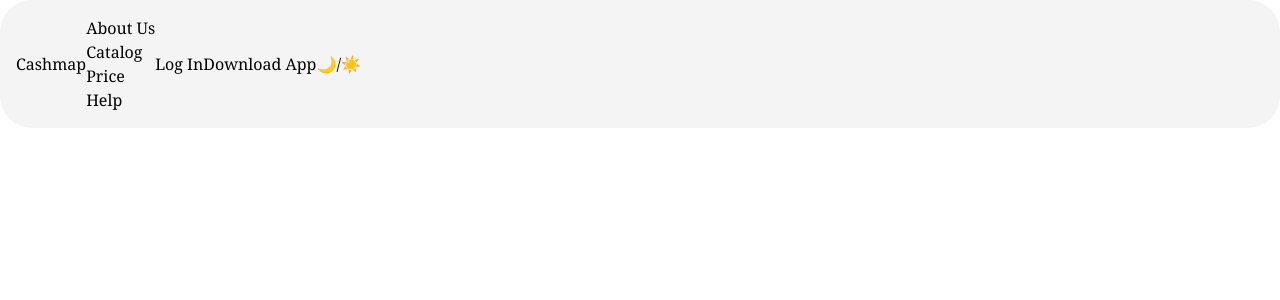
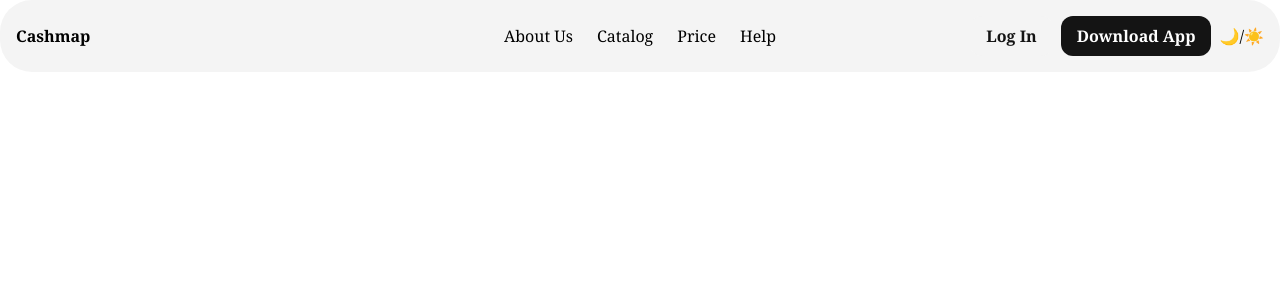
Before and after one commit to gilbertoroncanciogualteross-creator/repo-base, a React (Vite) app: page / in a window 1280 px wide. Shown: the top 300 px of the page. Built offline with nearby package versions, Linux system fonts and the light colour scheme.

Commit message:
feat: build navbar with Tailwind

```diff
--- a/src/App.jsx
+++ b/src/App.jsx
@@ -1,19 +1,27 @@
 function App() {
     return (
         <>
-            <div className="max-w-[1400px] mx-auto font-serif overflow-hidden bg-surface rounded-lg">
-                <nav className="flex items-center p-4 flex-wrap">
-                    <div className="logo">Cashmap</div>
-                    <ul className="nav-links">
+            <div className="max-w-[1400px] mx-auto font-serif overflow-hidden rounded-lg">
+                <nav className="flex items-center flex-wrap p-4 bg-surface">
+                    <div className="flex-1 font-bold">Cashmap</div>
+                    <ul className="flex gap-6">
                         <li><a href="#">About Us</a></li>
                         <li><a href="#">Catalog</a></li>
                         <li><a href="#">Price</a></li>
                         <li><a href="#">Help</a></li>
                     </ul>
-                    <div className="nav-btn">
-                        <button className="btn-inverse">Log In</button>
-                        <button className="btn-download">Download App</button>
-                        <button id="theme-toggle">🌙/☀️</button>
+                    <div className="flex flex-1 gap-2 justify-end">
+                        <button className="bg-surface text-on-accent px-4 py-2 rounded-sm font-semibold hover:opacity-90 cursor-pointer">
+                            Log In
+                        </button>
+
+                        <button className="bg-inverse text-on-inverse px-4 py-2 rounded-sm font-semibold hover:opacity-90 cursor-pointer">
+                            Download App
+                        </button>
+
+                        <button id="theme-toggle">
+                            🌙/☀️
+                        </button>
                     </div>
                 </nav>
             </div>
```
